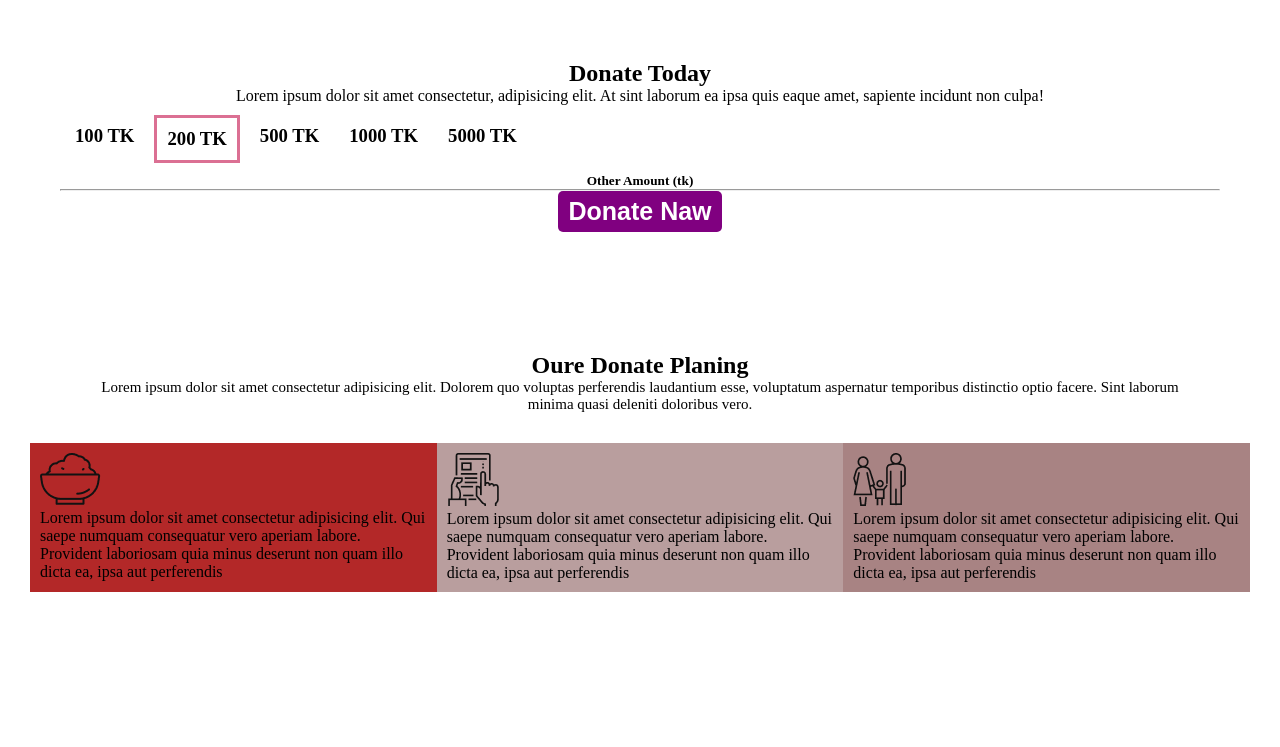
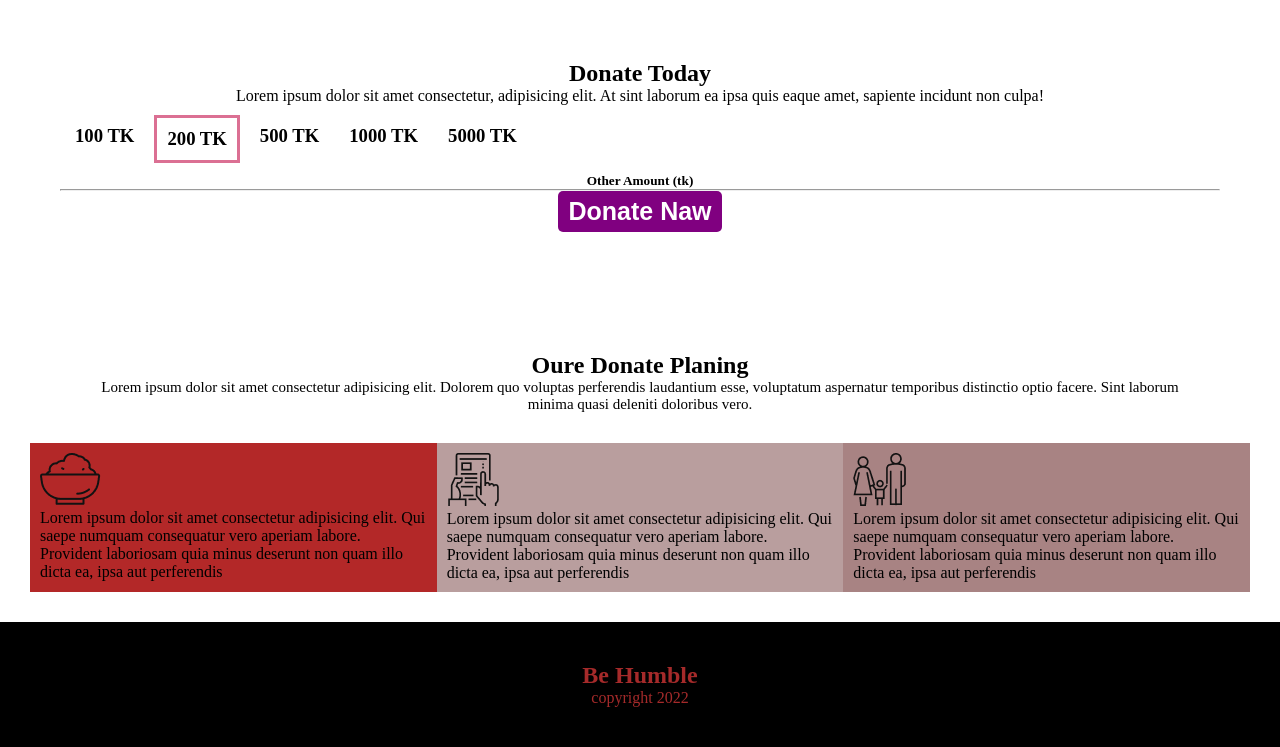
Before and after one commit to rabby-web/donate, a plain HTML site: page index.html in a window 1280 px wide. Shown: the part 720-1467 px from the top of the page. Before the commit the page ends 1342 px from the top, so only its background shows below. Drawn offline with Linux system fonts and the light colour scheme.

Commit message:
second commit

```diff
--- a/index.html
+++ b/index.html
@@ -95,6 +95,12 @@
 
     </div>
 </section>
+<footer>
+    <div class="foot">
+        <h2>Be Humble</h2>
+        <p>copyright 2022</p>
+    </div>
+</footer>
 </body>
 
 </html>
--- a/style.css
+++ b/style.css
@@ -110,3 +110,11 @@ button {
 #color3 {
     background-color: rgb(168, 131, 131);
 }
+
+/* ================ footer ================ */
+.foot {
+    background-color: black;
+    color: brown;
+    text-align: center;
+    padding: 40px;
+}
```
